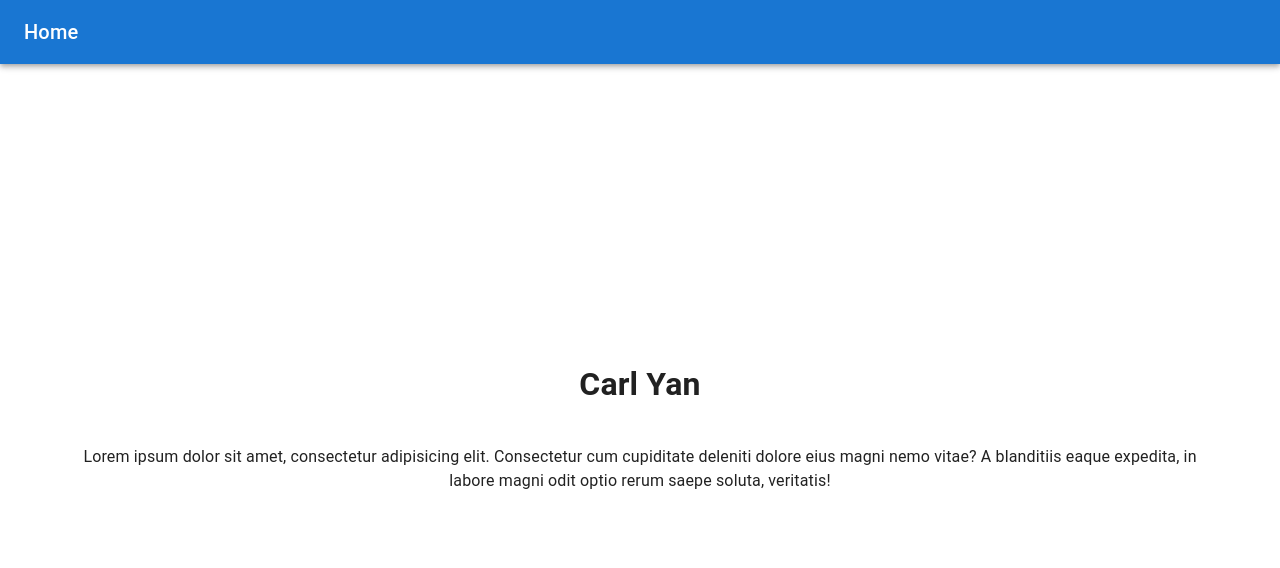
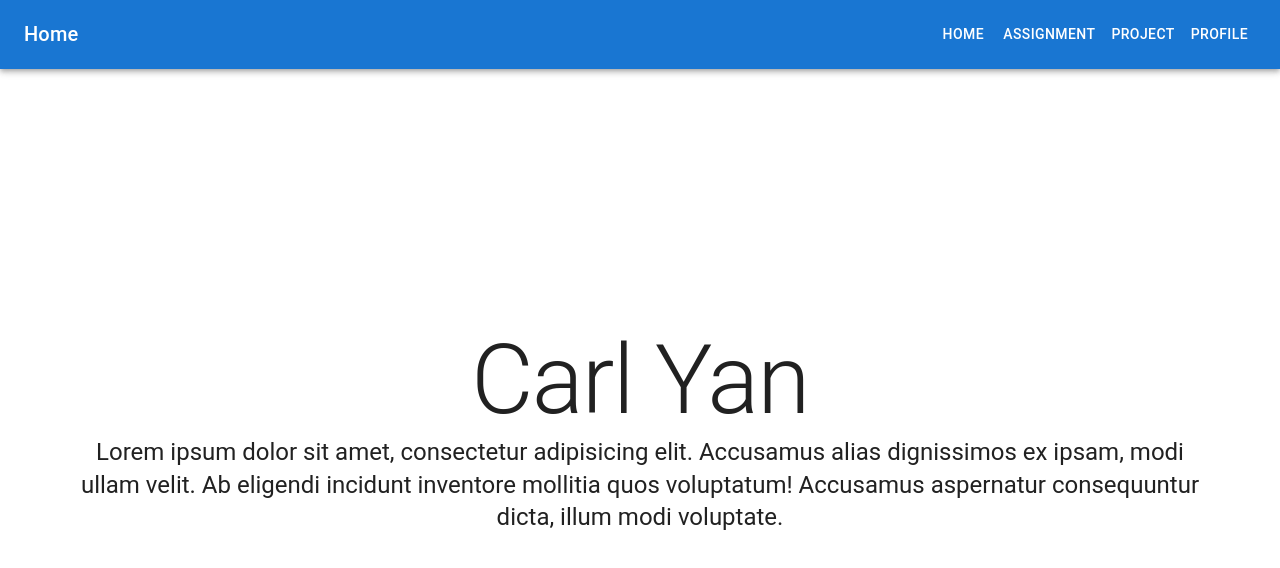
Before and after one commit to mkcarl/mkcarl-website, a Next.js app: page /home in a window 1280 px wide. Shown: the top 568 px of the page. Built offline with nearby package versions, Linux system fonts and the light colour scheme.

Commit message:
added buttons to Layout.tsx

```diff
--- a/pages/Layout.tsx
+++ b/pages/Layout.tsx
@@ -1,17 +1,105 @@
-import {AppBar, Container, CssBaseline, Toolbar, Typography} from "@mui/material";
-import {FC} from "react";
+import {AppBar, Avatar, Box, Button, Container, CssBaseline, IconButton, Link, Menu,
+    MenuItem, Toolbar, Tooltip, Typography} from "@mui/material";
+import React, {FC} from "react";
+import {MenuOutlined} from "@mui/icons-material";
+import {useRouter} from "next/router";
 
 type LayoutProp = {
     title : string
 }
 
+const pages = ["home", "assignment", "project", "profile"]
+
 const Layout : FC<LayoutProp> = ({title, children}) => {
+    const router = useRouter()
+
+    const [anchorElNav, setAnchorElNav] = React.useState<null | HTMLElement>(null);
+
+    const handleOpenNavMenu = (event: React.MouseEvent<HTMLElement>) => {
+        setAnchorElNav(event.currentTarget);
+    };
+    const handleCloseNavMenu = () => {
+        setAnchorElNav(null);
+    };
+    const gotoPage = (page:string, sideEffect:Function) => {
+        sideEffect()
+        router.push(`/${page}`)
+    }
+
+
     return (
         <div>
             <CssBaseline/>
             <AppBar position={'relative'}>
                 <Toolbar>
-                    <Typography variant={'h6'}>{title}</Typography>
+                    <Typography
+                        variant="h6"
+                        noWrap
+                        component="div"
+                        sx={{ mr: 2, display: { xs: 'none', md: 'flex' } }}
+                    >
+                        {title}
+                    </Typography>
+
+                    <Box sx={{ flexGrow: 1, display: { xs: 'flex', md: 'none' } }}>
+                        <IconButton
+                            size="large"
+                            aria-label="account of current user"
+                            aria-controls="menu-appbar"
+                            aria-haspopup="true"
+                            onClick={handleOpenNavMenu}
+                            color="inherit"
+                        >
+                            <MenuOutlined />
+                        </IconButton>
+                        <Menu
+                            id="menu-appbar"
+                            anchorEl={anchorElNav}
+                            anchorOrigin={{
+                                vertical: 'bottom',
+                                horizontal: 'left',
+                            }}
+                            keepMounted
+                            transformOrigin={{
+                                vertical: 'top',
+                                horizontal: 'left',
+                            }}
+                            open={Boolean(anchorElNav)}
+                            onClose={handleCloseNavMenu}
+                            sx={{
+                                display: { xs: 'block', md: 'none' },
+                            }}
+                        >
+                            {pages.map((page) => (
+                                <MenuItem key={page} onClick={() => gotoPage(page, handleCloseNavMenu)}>
+                                    <Typography textAlign="center">{page[0].toUpperCase() + page.slice(1)}</Typography>
+                                </MenuItem>
+                            ))}
+                        </Menu>
+                    </Box>
+                    <Typography
+                        variant="h6"
+                        noWrap
+                        component="div"
+                        sx={{ flexGrow: 1, display: { xs: 'flex', md: 'none' } }}
+                    >
+                        {title}
+                    </Typography>
+                    <Box sx={{flexGrow: 1}}/>
+                    <Box sx={{ flexGrow: 0, display: { xs: 'none', md: 'flex' } }}>
+                        {pages.map((page) => (
+                            <Button
+                                key={page}
+                                onClick={() => gotoPage(page, handleCloseNavMenu)}
+                                sx={{ my: 2, color: 'white', display: 'block' }}
+                            >
+                                {page}
+                            </Button>
+                        ))}
+                    </Box>
+
+
+
                 </Toolbar>
             </AppBar>
             <Container>
--- a/pages/home.tsx
+++ b/pages/home.tsx
@@ -1,5 +1,5 @@
 import Layout from "./Layout";
-import {Box} from "@mui/material";
+import {Box, Typography} from "@mui/material";
 
 const Home = () => {
     return(
@@ -14,8 +14,10 @@ const Home = () => {
                 alignItems:'center'
             }}
             >
-                <h1>Carl Yan</h1>
-                <p>Lorem ipsum dolor sit amet, consectetur adipisicing elit. Consectetur cum cupiditate deleniti dolore eius magni nemo vitae? A blanditiis eaque expedita, in labore magni odit optio rerum saepe soluta, veritatis!</p>
+                <Typography variant={'h1'} >Carl Yan</Typography>
+                <Typography variant={'h5'}>
+                    Lorem ipsum dolor sit amet, consectetur adipisicing elit. Accusamus alias dignissimos ex ipsam, modi ullam velit. Ab eligendi incidunt inventore mollitia quos voluptatum! Accusamus aspernatur consequuntur dicta, illum modi voluptate.
+                </Typography>
 
             </Box>
         </Layout>
```
